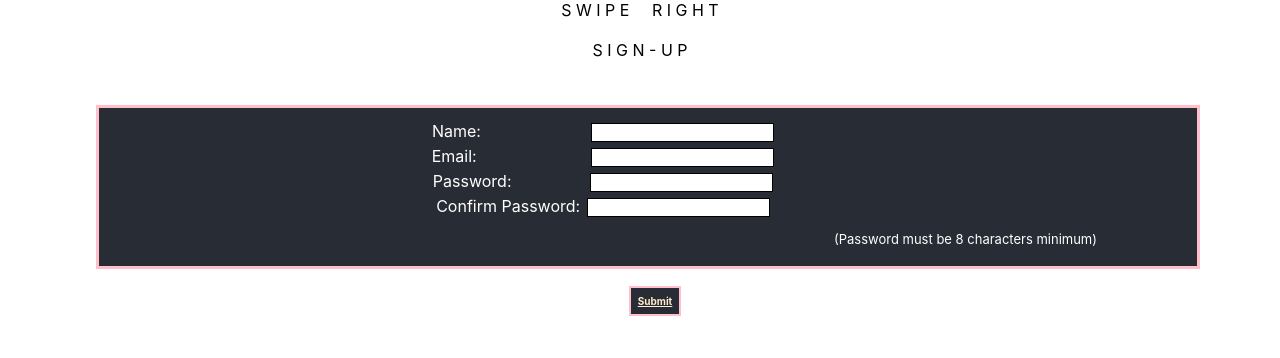
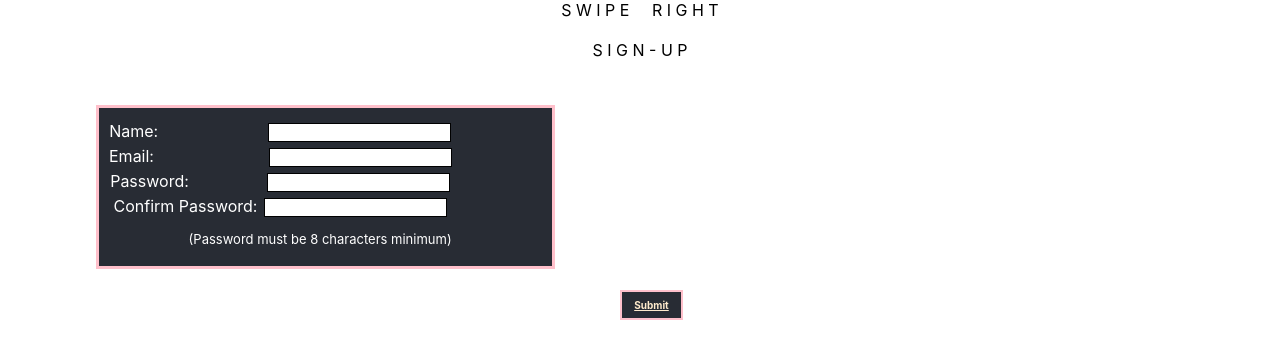
Before and after one commit to saracpena/PhotoApp, a React (Create React App) app: page /register in a window 1280 px wide. Shown: the top 358 px of the page. Built offline with nearby package versions, Linux system fonts and the light colour scheme.

Commit message:
Update App.css

```diff
--- a/src/pages/App/App.css
+++ b/src/pages/App/App.css
@@ -54,11 +54,11 @@ input{
 /** REGISTER CSS **/
 
 form{
+  position: absolute;
   color: white;
   padding: 10px 100px 6px 10px;
   margin: 25px 5em 0 6em;
   border: solid pink 3px;
-  justify-content: space-evenly;
   background-color: #282c34;
 }
 
@@ -68,8 +68,11 @@ p{
 }
 
 #submit{
+  position: absolute;
   padding: 7px;
-  margin: 25px 12em 0 15em;
+  width: 45px;
+  margin-top: 190px;
+  margin-left: -20px;
   background-color:#282c34;
   font-weight: bolder;
   font-size: 10px;
```
